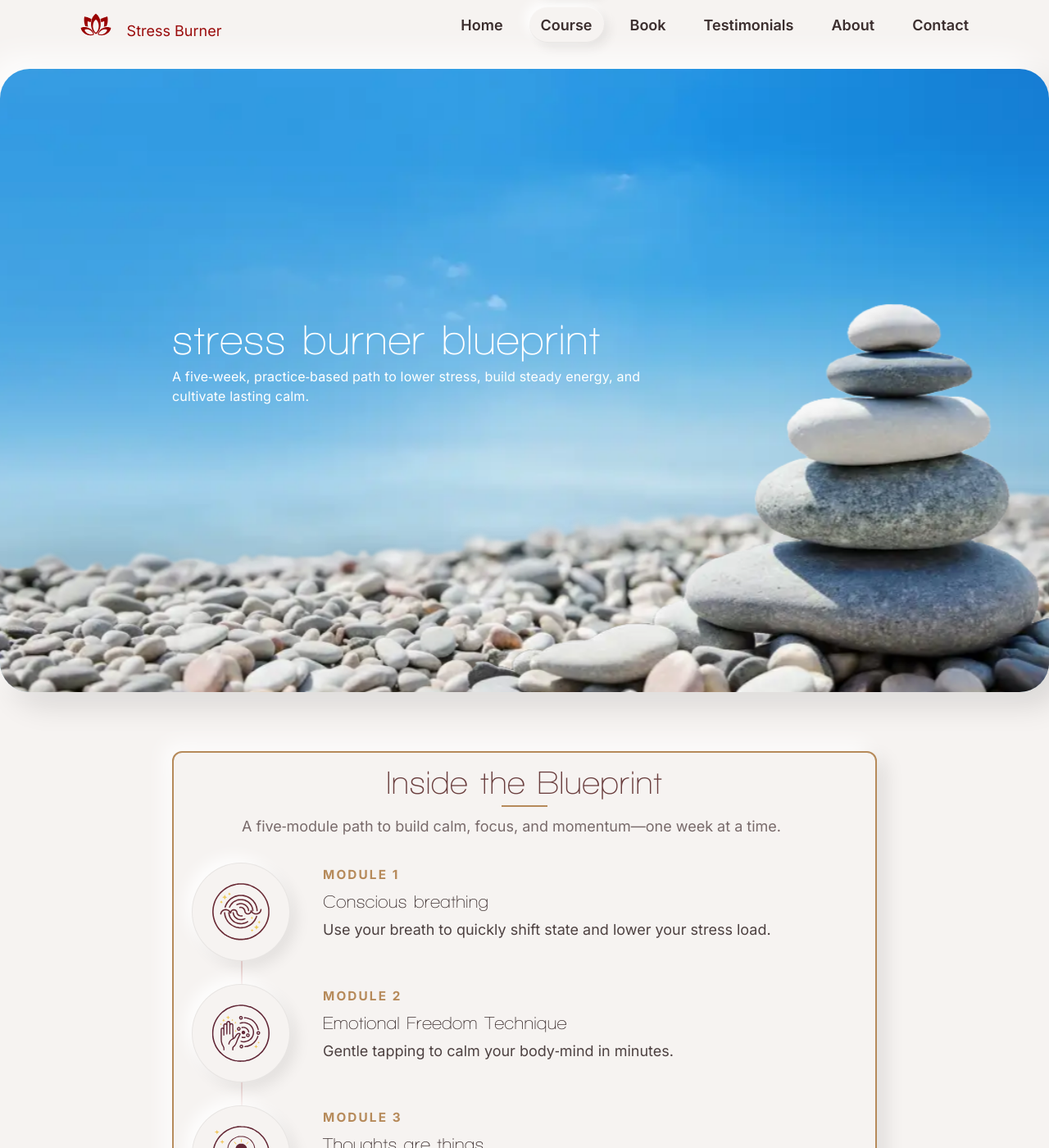
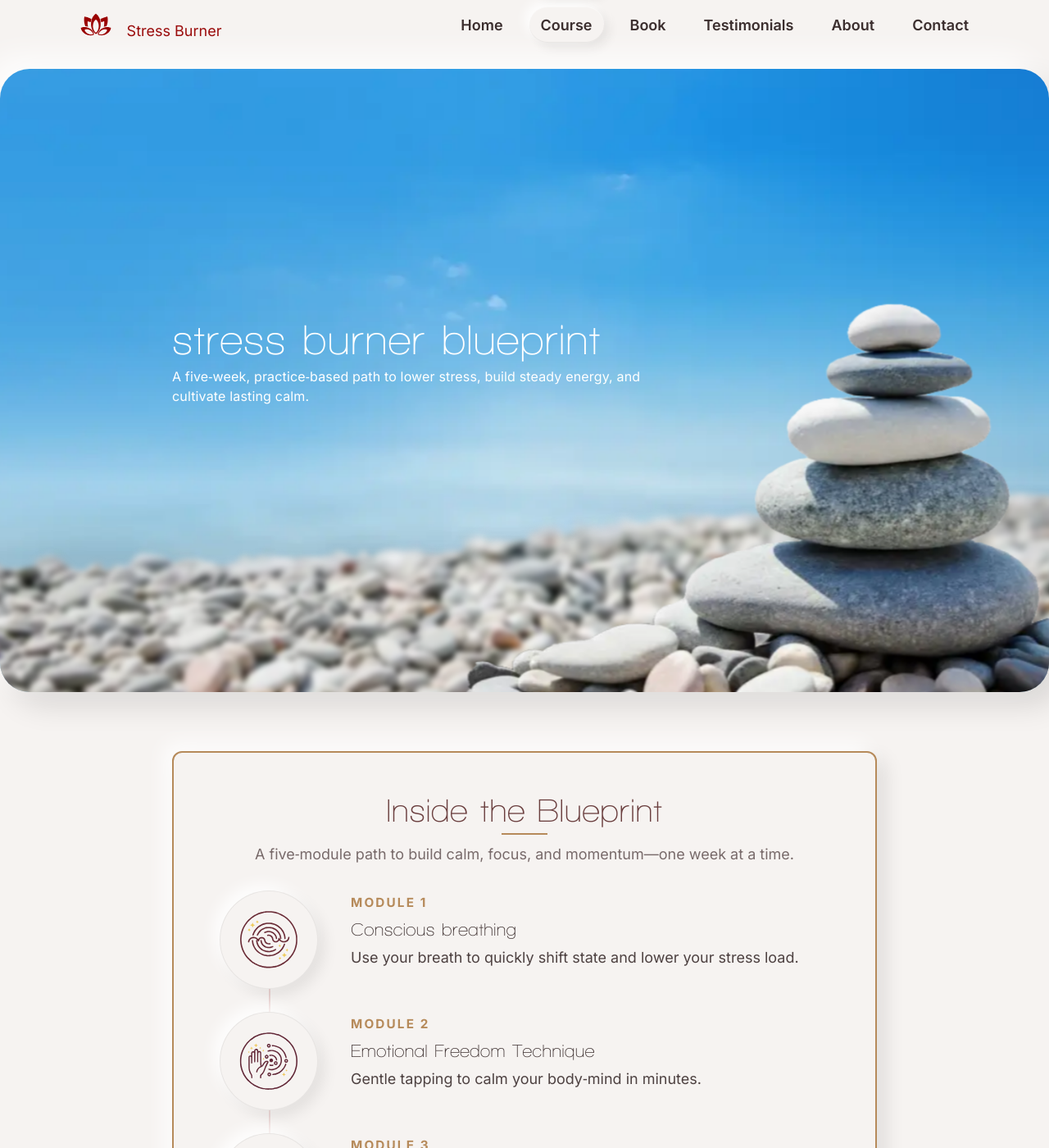
Before and after one commit to chriswakeley/test-blog, a Jekyll site: the page built from course.md, in a window 1280 px wide and 1400 px high. Shown: the whole window at 82% size. Built offline with Jekyll 4.4.1, drawn with Linux system fonts in a browser that asks for light colours.

Commit message:
Enhance parallax animations and adjust modules panel styling for improved visual consistency

```diff
--- a/assets/css/main.css
+++ b/assets/css/main.css
@@ -404,7 +404,7 @@
 .split .split-media.skinny img{height:100%;object-fit:cover}
 /* Generic layered parallax stack (reused on course page stones) */
 .parallax-stack{position:relative;display:block;width:100%;height:100%;min-height:560px}
-.parallax-stack .parallax-layer{position:absolute;inset:0;--base-scale:1.06;--scroll-y:0px;--scroll-x:0px;transform:scale(var(--base-scale)) translate3d(var(--scroll-x), var(--scroll-y), 0);transform-origin:50% 50%;background-position:center center;background-repeat:no-repeat;background-size:cover;pointer-events:none;opacity:1;will-change:transform,opacity}
+.parallax-stack .parallax-layer{position:absolute;inset:0;--base-scale:1.06;--scroll-y:0px;--scroll-x:0px;transform:scale(var(--base-scale)) translate3d(var(--scroll-x), var(--scroll-y), 0);transform-origin:50% 50%;background-position:center center;background-repeat:no-repeat;background-size:cover;pointer-events:none;opacity:1;will-change:transform,opacity,filter}
 /* Stones stack specific backgrounds and depth scaling */
 .stones-parallax .stones-bg{
   z-index:0;
@@ -498,6 +498,10 @@
 @keyframes rise{from{opacity:0;transform:translateY(10px)}to{opacity:1;transform:translateY(0)}}
 /* Removed continuous float keyframes to disable subtle motion */
 
+/* Blur appear keyframes for stones layers */
+@keyframes fadeInSharp{from{opacity:0;filter:blur(4px)}to{opacity:1;filter:blur(0)}}
+@keyframes fadeInToSoft{from{opacity:0;filter:blur(0)}to{opacity:1;filter:blur(3px)}}
+
 /* Staggered content animations */
 .hero .lotus{animation:rise .44s ease-out .16s both}
 .hero .tag{animation:rise .44s ease-out .20s both}
@@ -526,12 +530,14 @@
 .stones-title-parallax .stones-mid{
   background-image:-webkit-image-set(url('../images/stonestackmidground-wide.webp') type('image/webp') 1x);
   background-image:image-set(url('../images/stonestackmidground-wide.webp') type('image/webp') 1x);
-  opacity:0; animation: fadeInOpacity .5s ease-out .08s both;
+  /* Fade in and gently increase blur to 3px */
+  opacity:0; animation: fadeInToSoft .5s ease-out .02s both;
 }
 .stones-title-parallax .stones-fore{
   background-image:-webkit-image-set(url('../images/stonestackforeground-wide.webp') type('image/webp') 1x);
   background-image:image-set(url('../images/stonestackforeground-wide.webp') type('image/webp') 1x);
-  opacity:0; animation: fadeInOpacity .55s ease-out .12s both;
+  /* Fade in while resolving blur from 4px to 0px, in sync with other layers */
+  opacity:0; animation: fadeInSharp .55s ease-out .02s both;
 }
 .stones-title-parallax .parallax-layer{ background-position: right bottom }
 
@@ -547,7 +553,9 @@
   box-shadow: -10px -10px 24px rgba(255,255,255,.85), 10px 10px 24px rgba(0,0,0,.10) }
 
 /* Specific modules section bordered panel */
-.modules-panel{ position:relative; border:2px solid var(--sb-gold); border-radius:12px; padding:22px; background: var(--sb-warm);
+.modules-panel{ position:relative; border:2px solid var(--sb-gold); border-radius:12px;
+  /* Match homepage feature panel inner padding */
+  padding: clamp(28px, 5vw, 56px); background: var(--sb-warm);
   box-shadow: -10px -10px 24px rgba(255,255,255,.85), 10px 10px 24px rgba(0,0,0,.10) }
 
 /* Center modules header and match homepage "The Blueprint" styles */
@@ -567,6 +575,9 @@
 .modules-panel .section-intro p{
   margin:0 0 28px; text-align:center; color:#6b5c5c
 }
+
+/* Harmonize spacing below header to mirror home panel grid spacing */
+.modules-panel .module-flow{ margin-top: 0 }
 
 /* Homepage Feature Panel (replaces Build calm section) */
 .feature-panel{ background: var(--sb-warm); padding: clamp(24px, 4vw, 48px) 0 }
```
